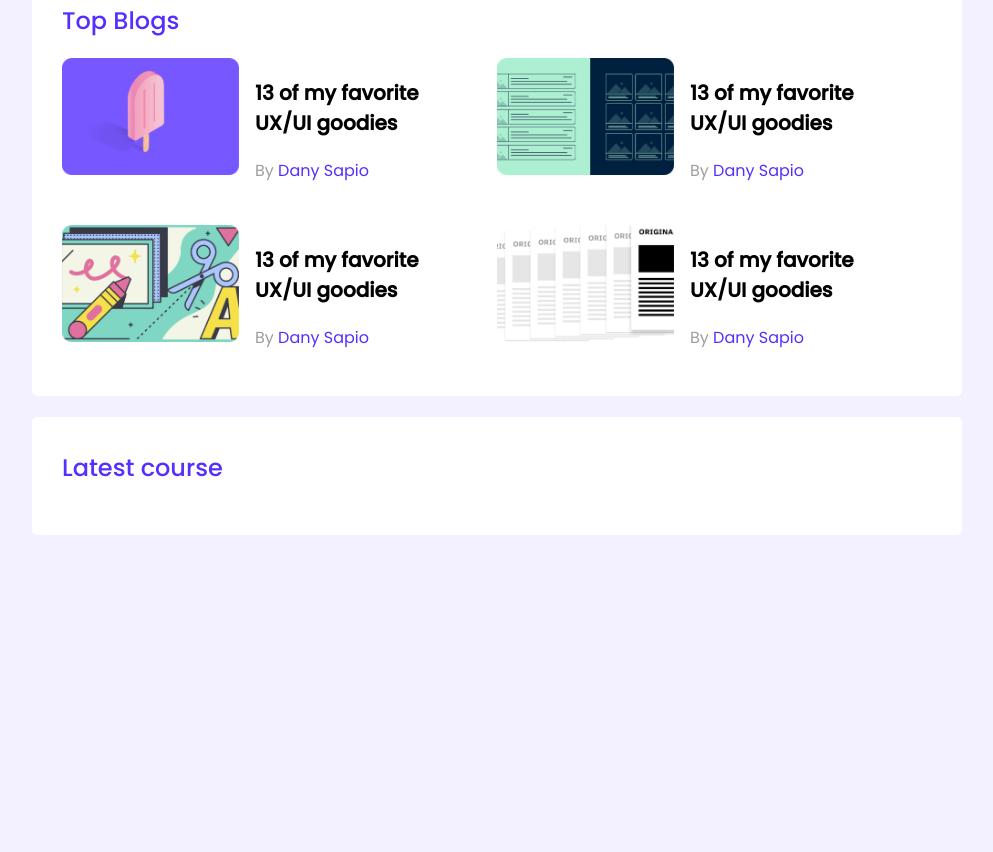
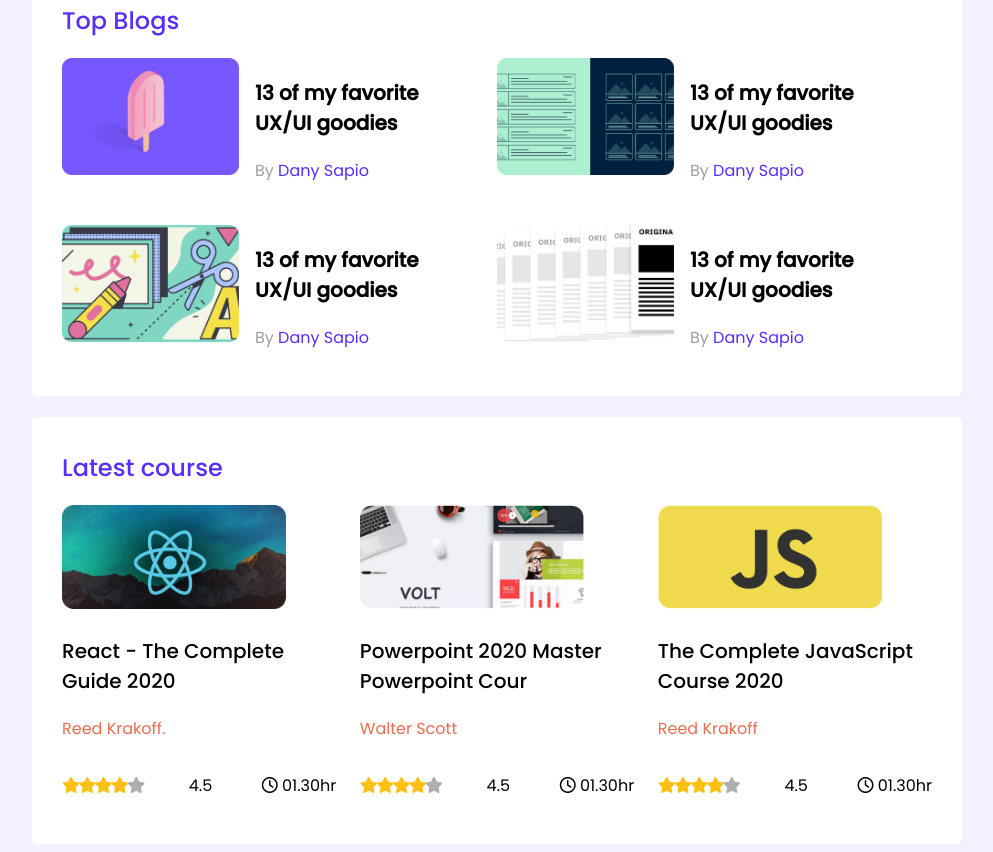
Before and after one commit to Emu2064/web-layoutProject, a plain HTML site: page index.html in a window 1280 px wide. Shown: the part 332-1184 px from the top of the page, without its empty margins (143-1136 px from the left). Before the commit the page ends 875 px from the top, so only its background shows below. Drawn offline with Linux system fonts and the light colour scheme.

Commit message:
latest course section have done..Hurrah..

```diff
--- a/index.html
+++ b/index.html
@@ -5,6 +5,8 @@
     <meta charset="UTF-8">
     <meta http-equiv="X-UA-Compatible" content="IE=edge">
     <meta name="viewport" content="width=device-width, initial-scale=1.0">
+    <!-- font awesome kit -->
+    <script src="https://kit.fontawesome.com/b313e8270d.js" crossorigin="anonymous"></script>
     <!-- stylesheet -->
     <link rel="stylesheet" href="style.css">
     <title>Let's try</title>
@@ -98,6 +100,77 @@
         <!-- Adding latest course -->
         <section class="container">
             <h2 class="section-title">Latest course</h2>
+            <div class="courses">
+                <div class="course">
+                    <div class="course-banner">
+                        <img src="images/courses/course-1.png" alt="">
+                    </div>
+                    <div class="course-details">
+                        <h3 class="course-title">React - The Complete Guide 2020</h3>
+                        <p class="course-author">Reed Krakoff.</p>
+                        <div class="course-info">
+                            <div class="rating">
+                                <i class="fa-solid fa-star filled"></i>
+                                <i class="fa-solid fa-star filled"></i>
+                                <i class="fa-solid fa-star filled"></i>
+                                <i class="fa-solid fa-star filled"></i>
+                                <i class="fa-solid fa-star empty"></i>
+                            </div>
+                            <p>4.5</p>
+                            <div class="course-duration">
+                                <i class="fa-regular fa-clock"></i>
+                                01.30hr
+                            </div>
+                        </div>
+                    </div>
+                </div>
+                <div class="course">
+                    <div class="course-banner">
+                        <img src="images/courses/course-2.png" alt="">
+                    </div>
+                    <div class="course-details">
+                        <h3 class="course-title">Powerpoint 2020 Master Powerpoint Cour</h3>
+                        <p class="course-author">Walter Scott</p>
+                        <div class="course-info">
+                            <div class="rating">
+                                <i class="fa-solid fa-star filled"></i>
+                                <i class="fa-solid fa-star filled"></i>
+                                <i class="fa-solid fa-star filled"></i>
+                                <i class="fa-solid fa-star filled"></i>
+                                <i class="fa-solid fa-star empty"></i>
+                            </div>
+                            <p>4.5</p>
+                            <div class="course-duration">
+                                <i class="fa-regular fa-clock"></i>
+                                01.30hr
+                            </div>
+                        </div>
+                    </div>
+                </div>
+                <div class="course">
+                    <div class="course-banner">
+                        <img src="images/courses/course-3.png" alt="">
+                    </div>
+                    <div class="course-details">
+                        <h3 class="course-title">The Complete JavaScript Course 2020</h3>
+                        <p class="course-author">Reed Krakoff</p>
+                        <div class="course-info">
+                            <div class="rating">
+                                <i class="fa-solid fa-star filled"></i>
+                                <i class="fa-solid fa-star filled"></i>
+                                <i class="fa-solid fa-star filled"></i>
+                                <i class="fa-solid fa-star filled"></i>
+                                <i class="fa-solid fa-star empty"></i>
+                            </div>
+                            <p>4.5</p>
+                            <div class="course-duration">
+                                <i class="fa-regular fa-clock"></i>
+                                01.30hr
+                            </div>
+                        </div>
+                    </div>
+                </div>
+            </div>
         </section>
     </main>
 </body>
--- a/style.css
+++ b/style.css
@@ -98,3 +98,44 @@ hr {
     color:
         #562EFF;
 }
+
+/* Adding style to the course section */
+.courses {
+    display: grid;
+    grid-template-columns: repeat(3, 1fr);
+    grid-column-gap: 23.61px;
+}
+
+.course-banner img {
+    height: 104px;
+    width: 224px;
+}
+
+.course-title {
+    font-size: 20.03px;
+    font-weight: 500;
+}
+
+.course-author {
+    color:
+        #ED6B4F;
+}
+
+.course-info {
+    display: flex;
+    align-items: center;
+    justify-content: space-between;
+}
+
+.fa-star {
+    height: 12px;
+    width: 12px;
+}
+
+.fa-star.filled {
+    color: #FFC014;
+}
+
+.fa-star.empty {
+    color: #AEAEAE;
+}
```
